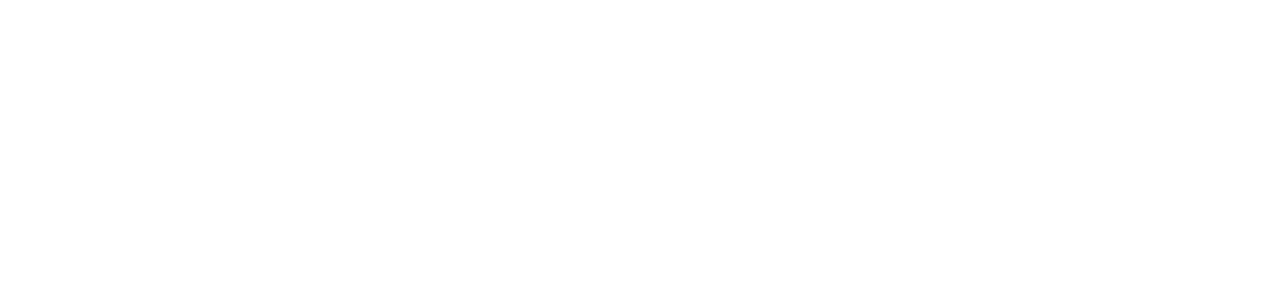
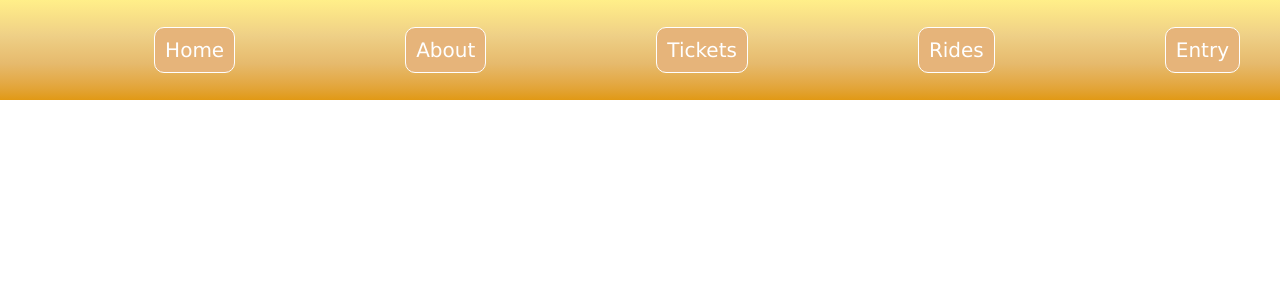
Before and after one commit to narrwep27/theme-park-app-project, a React (Create React App) app in the folder react-app/: page / in a window 1280 px wide. Shown: the top 300 px of the page. Built offline with nearby package versions, Linux system fonts and the light colour scheme.

Commit message:
nav bar done and linked

```diff
--- a/react-app/src/App.js
+++ b/react-app/src/App.js
@@ -5,17 +5,21 @@
 import Rides from './routes/Rides';
 import Tickets from './routes/Tickets';
 import Entry from './routes/Entry';
+import Nav from './components/Nav'
 
 function App() {
   return (
     <div className="App">
-      <Switch>
+      <Nav />
+      <main>
+        <Switch>
         <Route exact path="/" component={Home} />
         <Route path="/about" component={About} />
-        <Route path="/entry" component={Tickets} />
+        <Route path="/entry" component={Entry} />
         <Route path="/ride" component={Rides} />
-        <Route path="/ticket" component={Entry} />
+        <Route path="/ticket" component={Tickets} />
       </Switch>
+      </main>
     </div>
   );
 }
--- a/react-app/src/components/Nav.jsx
+++ b/react-app/src/components/Nav.jsx
@@ -0,0 +1,20 @@
+import React from 'react'
+import { Link } from 'react-router-dom'
+import '../nav.css'
+
+const Nav = () => {
+    return (
+        <div className= 'navbar'>
+            <div className = 'logo'>
+            <img src = {'/img/logo.png'} alt = 'logo' className = 'logo-img'/>
+            </div>
+            <Link to = '/' className= 'link'>Home </Link>
+            <Link to = '/about' className= 'link'>About </Link>
+            <Link to = '/ticket' className= 'link'>Tickets </Link>
+            <Link to = '/ride' className= 'link'>Rides </Link>
+            <Link to = '/entry' className= 'link'>Entry </Link>
+        </div>
+    )
+}
+
+export default Nav
--- /dev/null
+++ b/react-app/src/nav.css
@@ -0,0 +1,34 @@
+.navbar {
+    display: flex;
+    justify-content: flex-end;
+    align-items: center;
+    background-image: linear-gradient(to bottom, #ffef89, #fce788, #f8df87, #f3d787, #eecf86, #ebc87d, #e9c175, #e6ba6d, #e5b25a, #e4aa47, #e2a231, #e19915);
+}
+
+.link {
+    display: flex;
+    margin-left: 130px;
+    margin-right: 40px;
+    font-size: 20px;
+    font-family:'Lucida Sans', Geneva, Verdana, sans-serif;
+    font-style: bold;
+    color: white;
+    border: 1px solid white;
+    border-radius: 10px;
+    padding: 10px;
+    background-color: rgb(230, 180, 122);
+}
+
+.logo {
+    display: flex;
+    align-self: flex-start;
+    margin-right: 240px;
+    height: 100px;
+}
+a {
+    text-decoration: none;
+}
+
+a:hover {
+    color:rgb(66, 64, 64)
+}
--- a/react-app/src/routes/Rides.jsx
+++ b/react-app/src/routes/Rides.jsx
@@ -1,6 +1,5 @@
 import React, { useState, useEffect } from 'react'
 import axios from 'axios';
-import Header from '../components/Header';
 import Footer from '../components/Footer';
 import Ride from '../components/Ride';
 
@@ -17,7 +16,6 @@
 
   return (
     <div className="ride-container">
-      <Header />
       {rides.map((ride, index) => (
         <Ride
         key={index}
```
Also changed, not shown: react-app/public/img/logo.png (added), react-app/src/routes/Home.jsx (line endings or trailing spaces).
